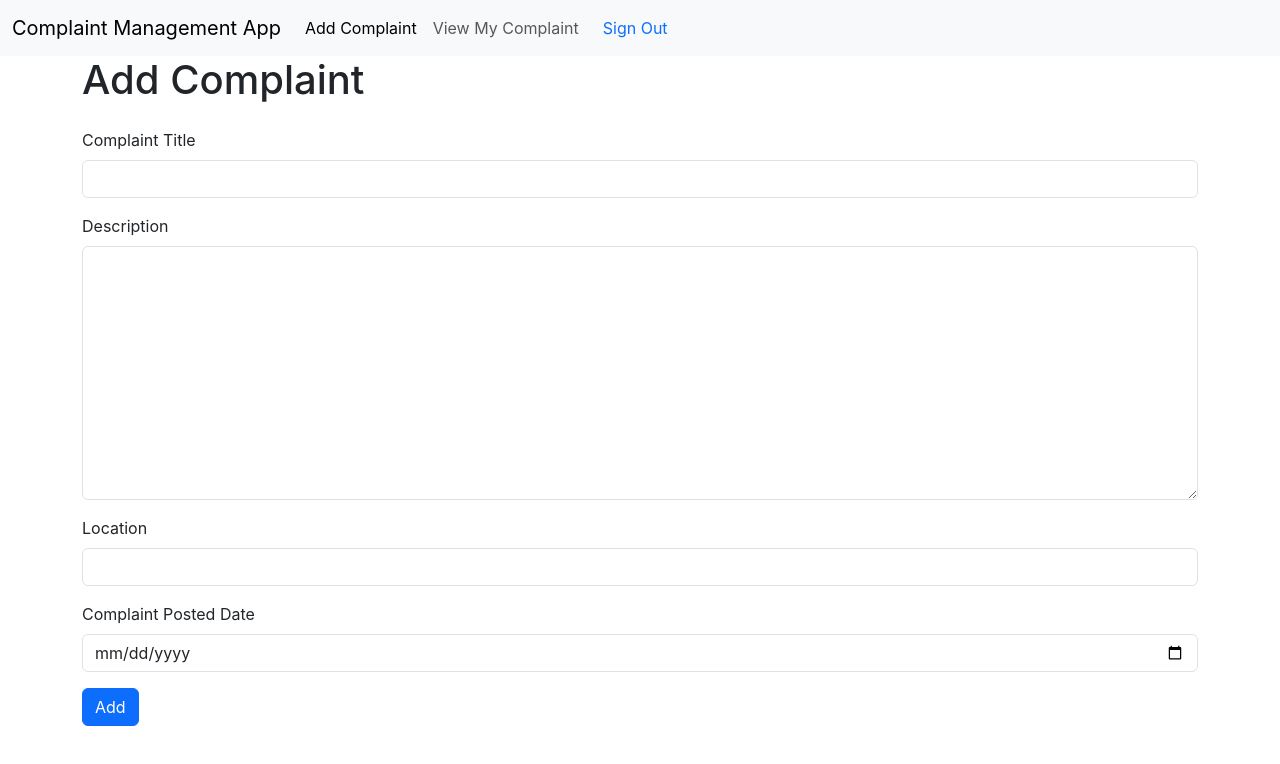
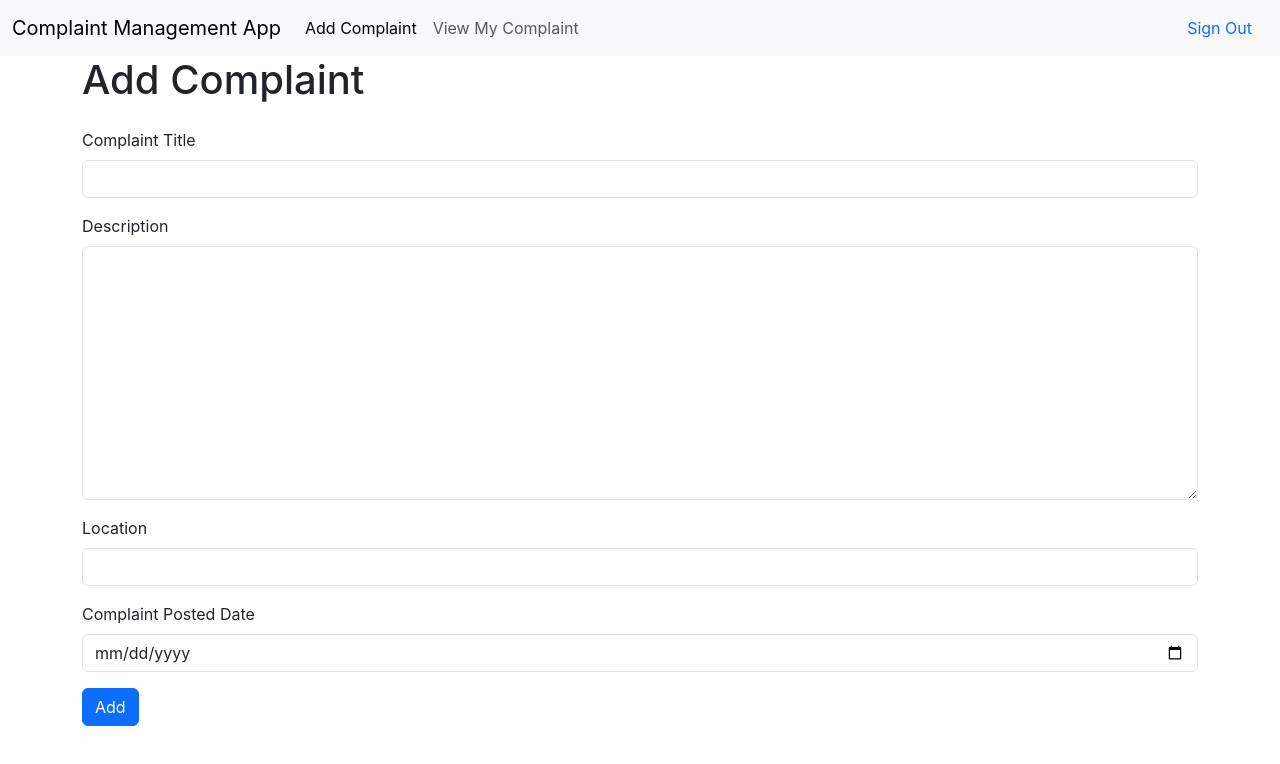
Before and after one commit to Sree1710/complaint-management-app-frontend, a React (Create React App) app: page /addc in a window 1280 px wide. Shown: the top 764 px of the page. Built offline with nearby package versions, Linux system fonts and the light colour scheme.

Commit message:
Error rectified

```diff
--- a/src/Components/NavBar1.jsx
+++ b/src/Components/NavBar1.jsx
@@ -18,12 +18,12 @@ const NavBar1 = () => {
                                 <a class="nav-link" href="/viewmc">View My Complaint</a>
                             </li>
                         </ul>
-                        <ul class="nav justify-content-end">
-                            <li class="nav-item">
-                                <a class="nav-link active" aria-current="page" href="/">Sign Out</a>
-                            </li>
-                        </ul>
                     </div>
+                    <ul class="nav justify-content-end">
+                        <li class="nav-item">
+                            <a class="nav-link active" aria-current="page" href="/">Sign Out</a>
+                        </li>
+                    </ul>
                 </div>
             </nav>
         </div>
```
